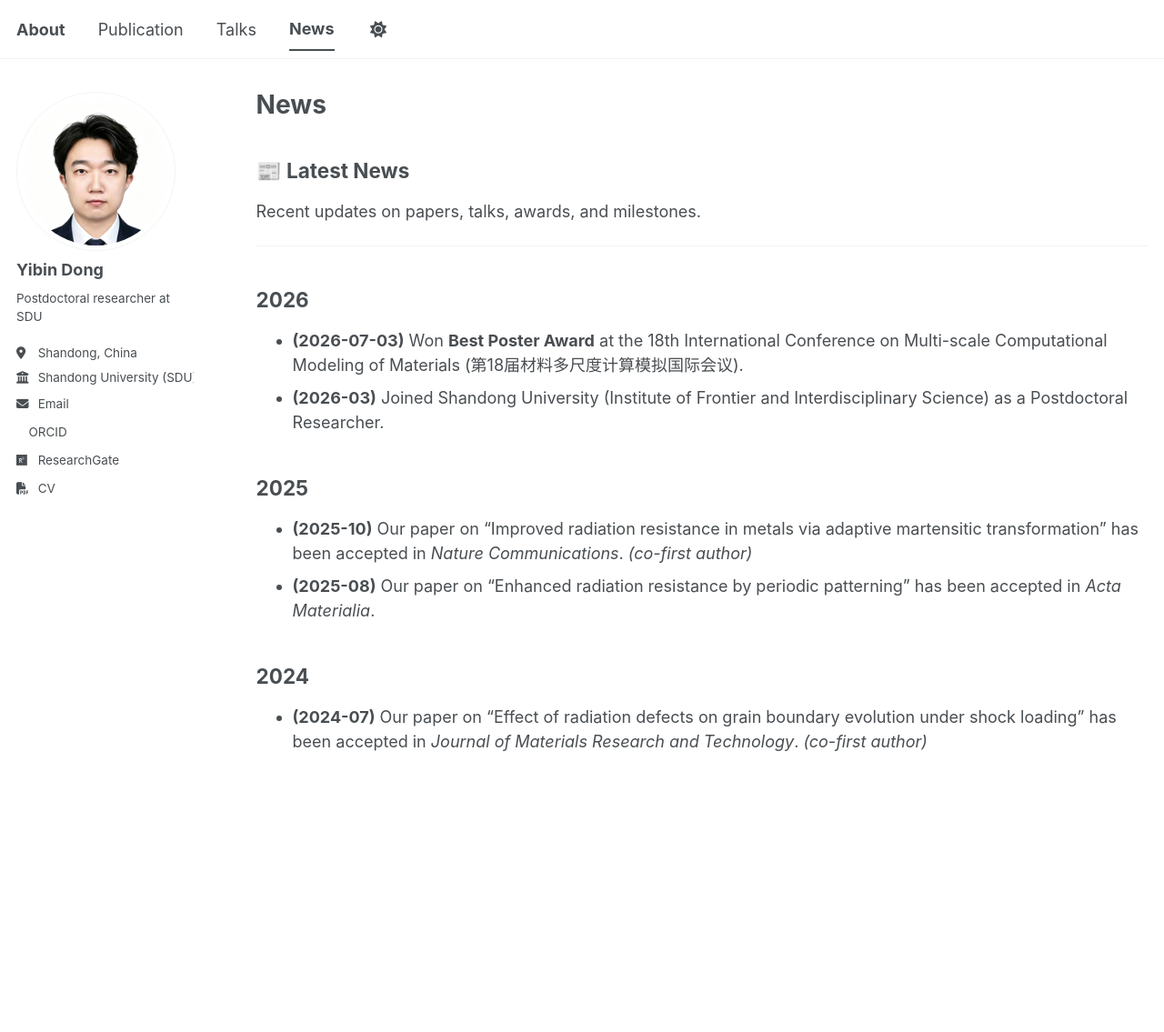
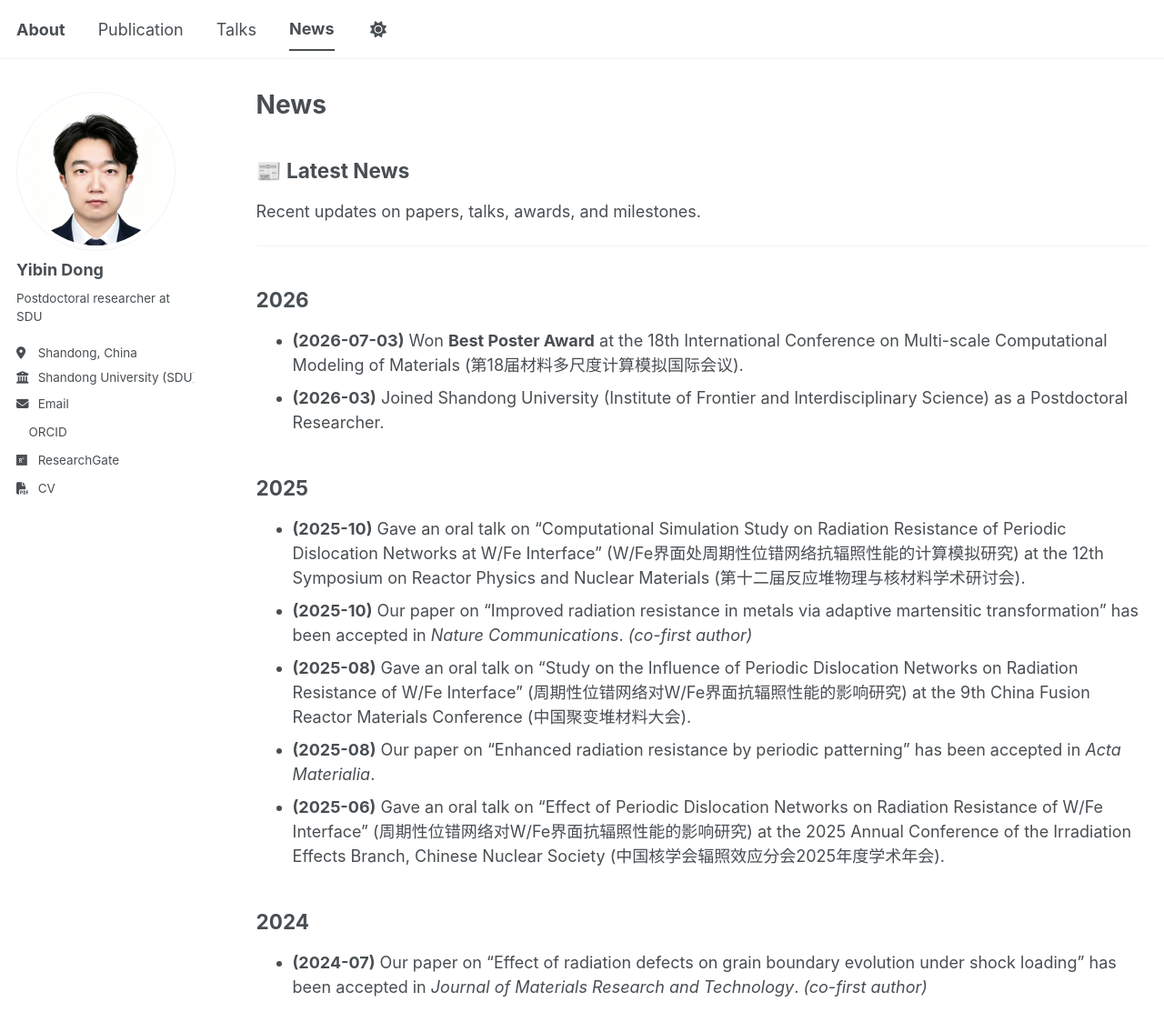
Before and after one commit to Molight/Molight.github.io, a Jekyll site: the page built from _pages/news.md, in a window 1280 px wide and 1153 px high. Shown: the top 1135 px of the window at 91% size. Built offline with Jekyll 4.4.1, drawn with Linux system fonts in a browser that asks for light colours; a style sheet for code colours, icons or effects is not loaded.

Commit message:
feat(news): add 3 oral talks (2025-06/08/10) to news + Recent News
- 2025-06: Talks at Chinese Nuclear Society Irradiation Effects Branch (Chengdu)
- 2025-08: Talks at 9th China Fusion Reactor Materials Conference (Xi'an)
- 2025-10: Talks at 12th Reactor Physics & Nuclear Materials Symposium (Zhuhai)

```diff
--- a/_pages/news.md
+++ b/_pages/news.md
@@ -20,8 +20,11 @@ Recent updates on papers, talks, awards, and milestones.
 
 ## 2025
 
+- **(2025-10)** Gave an oral talk on "Computational Simulation Study on Radiation Resistance of Periodic Dislocation Networks at W/Fe Interface" (W/Fe界面处周期性位错网络抗辐照性能的计算模拟研究) at the 12th Symposium on Reactor Physics and Nuclear Materials (第十二届反应堆物理与核材料学术研讨会).
 - **(2025-10)** Our paper on "Improved radiation resistance in metals via adaptive martensitic transformation" has been accepted in *Nature Communications*. *(co-first author)*
+- **(2025-08)** Gave an oral talk on "Study on the Influence of Periodic Dislocation Networks on Radiation Resistance of W/Fe Interface" (周期性位错网络对W/Fe界面抗辐照性能的影响研究) at the 9th China Fusion Reactor Materials Conference (中国聚变堆材料大会).
 - **(2025-08)** Our paper on "Enhanced radiation resistance by periodic patterning" has been accepted in *Acta Materialia*.
+- **(2025-06)** Gave an oral talk on "Effect of Periodic Dislocation Networks on Radiation Resistance of W/Fe Interface" (周期性位错网络对W/Fe界面抗辐照性能的影响研究) at the 2025 Annual Conference of the Irradiation Effects Branch, Chinese Nuclear Society (中国核学会辐照效应分会2025年度学术年会).
 
 ## 2024
 
```
Also changed, not shown: _pages/about.md (+3 -0 lines).
